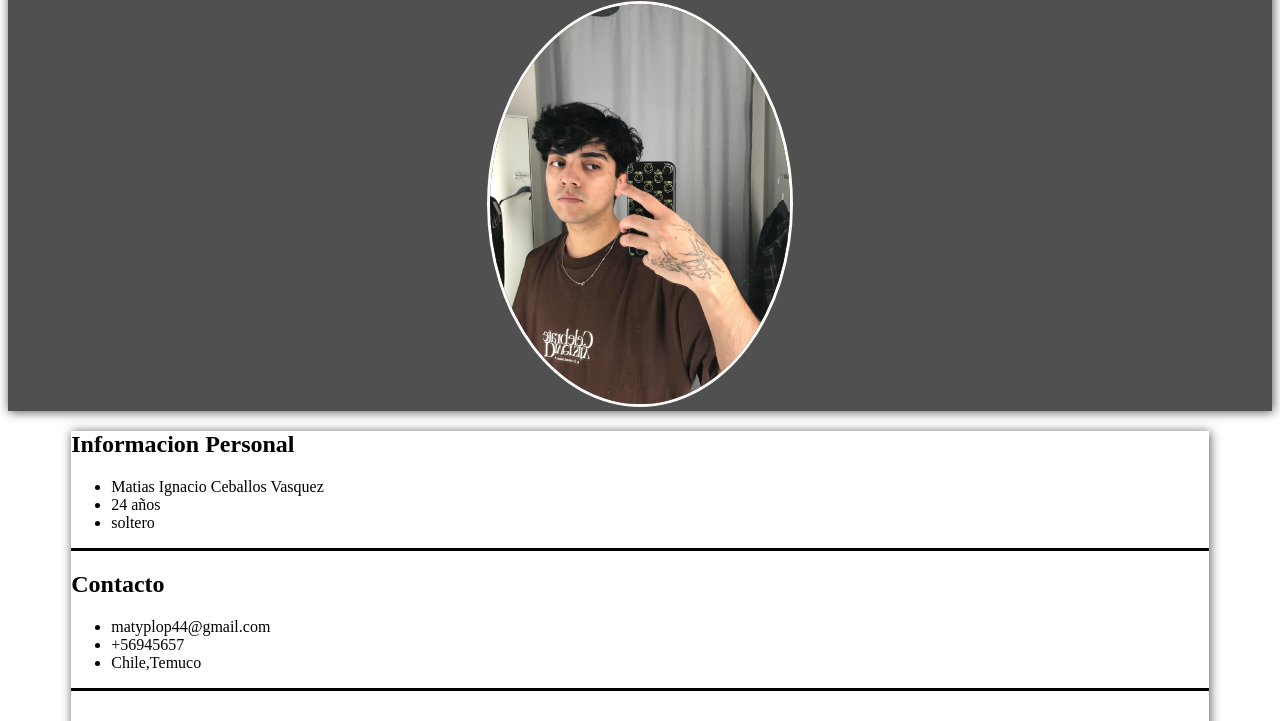
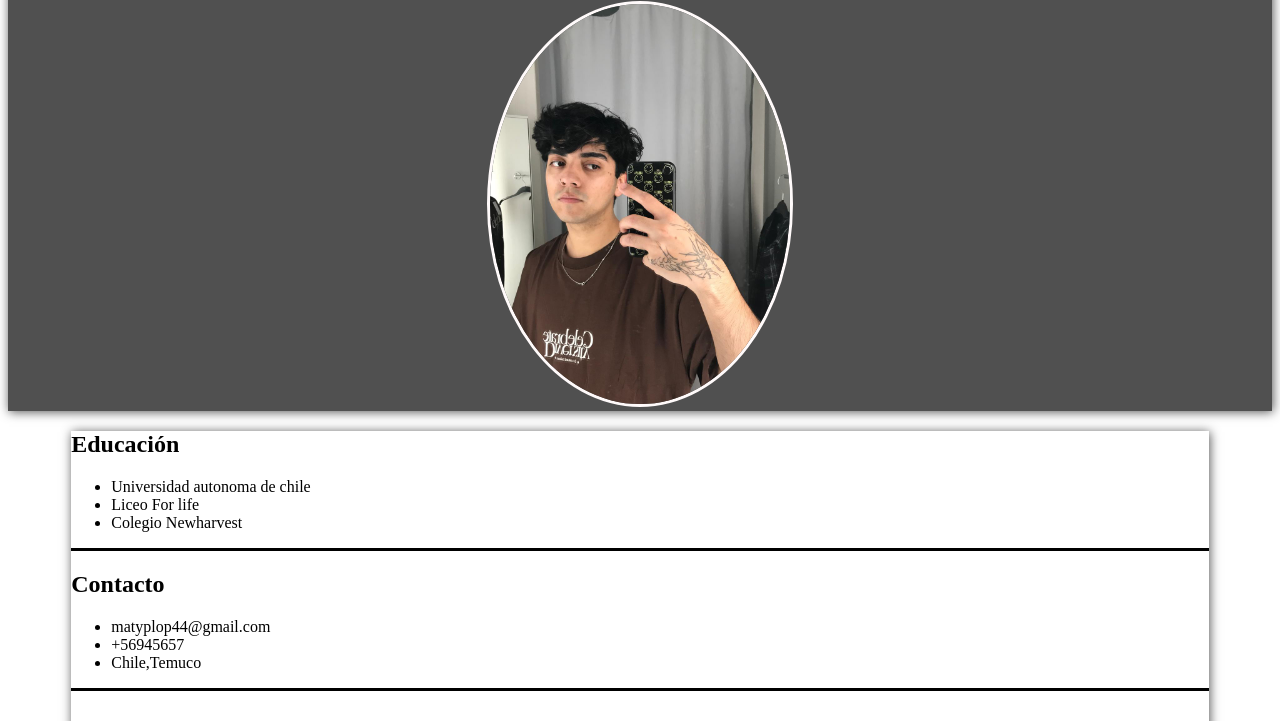
Before and after one commit to Matyplop/portafolio, a plain HTML site: page index.html in a window 1280 px wide. Shown: the part 79-800 px from the top of the page. Drawn offline with Linux system fonts and the light colour scheme.

Commit message:
cambio de informacion personal a educación

```diff
--- a/index.html
+++ b/index.html
@@ -42,13 +42,13 @@
             <div class="contenedor">
 
 
-            <h1>Informacion Personal</h1>
+            <h1>Educación</h1>
             <ul>
                 <li>
-                    Matias Ignacio Ceballos Vasquez
+                    Universidad autonoma de chile
                 </li>
-                <li> 24 años</li>
-                <li>soltero</li>
+                <li>Liceo For life</li>
+                <li>Colegio Newharvest</li>
 
             </ul>
 
```
